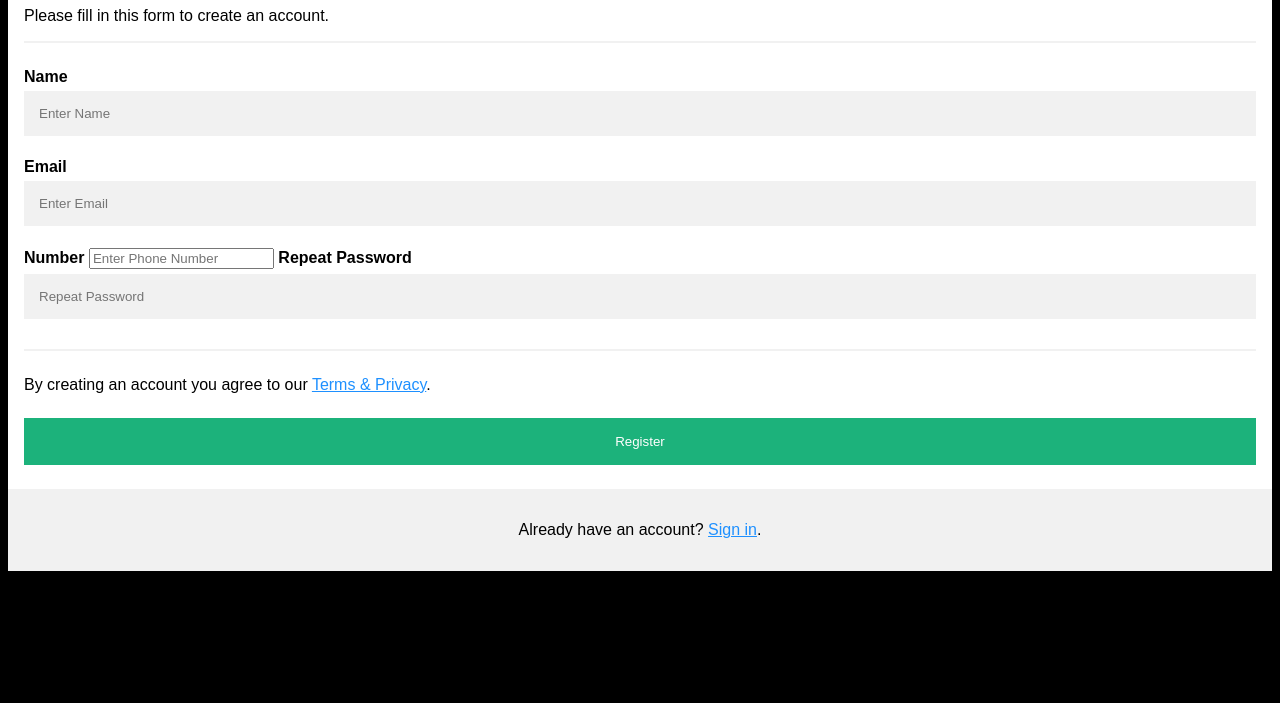
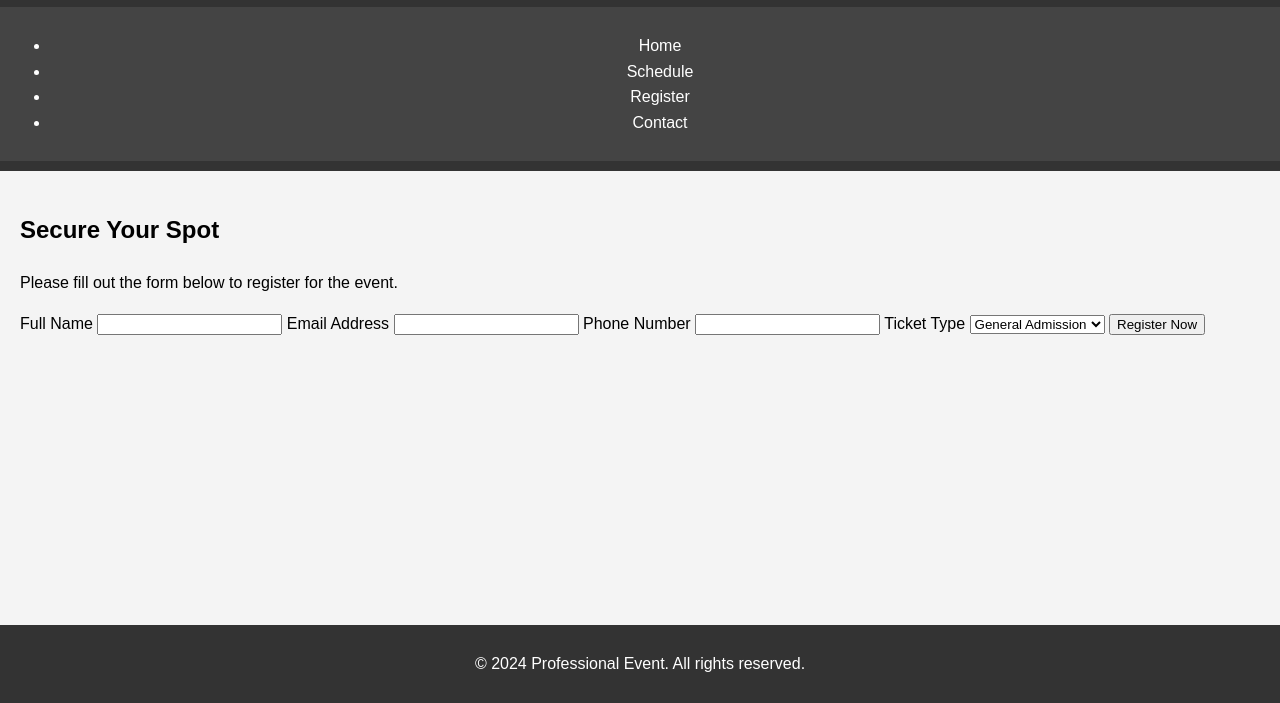
Before and after one commit to Frank-code-r/Midsem, a plain HTML site: page HTML Midsem Project Work/register.html in a window 1280 px wide. Shown: the part 97-800 px from the top of the page. Drawn offline with Linux system fonts and the light colour scheme.

Commit message:
register.html

```diff
--- a/HTML Midsem Project Work/register.html
+++ b/HTML Midsem Project Work/register.html
@@ -1,97 +1,54 @@
 <!DOCTYPE html>
 <html>
 <head>
-<meta name="viewport" content="width=device-width, initial-scale=1">
-<style>
-body {
-  font-family: Arial, Helvetica, sans-serif;
-  background-color: black;
-}
-
-* {
-  box-sizing: border-box;
-}
-
-.container {
-  padding: 16px;
-  background-color: white;
-}
-
-input[type=text], input[type=password] {
-  width: 100%;
-  padding: 15px;
-  margin: 5px 0 22px 0;
-  display: inline-block;
-  border: none;
-  background: #f1f1f1;
-}
-
-input[type=text]:focus, input[type=password]:focus {
-  background-color: #ddd;
-  outline: none;
-}
-
-
-hr {
-  border: 1px solid #f1f1f1;
-  margin-bottom: 25px;
-}
-
-.registerbtn {
-  background-color: #04AA6D;
-  color: white;
-  padding: 16px 20px;
-  margin: 8px 0;
-  border: none;
-  cursor: pointer;
-  width: 100%;
-  opacity: 0.9;
-}
-
-.registerbtn:hover {
-  opacity: 1;
-}
-
-
-a {
-  color: dodgerblue;
-}
-
-.signin {
-  background-color: #f1f1f1;
-  text-align: center;
-}
-</style>
+    <meta charset="UTF-8">
+    <meta name="viewport" content="width=device-width, initial-scale=1.0">
+    <title>Professional Event - Register</title>
+    <link href="https://fonts.googleapis.com/css2?family=Poppins:wght@400;600&display=swap" rel="stylesheet">
+    <link rel="stylesheet" href="styles.css">
 </head>
 <body>
 
-<form action="/action_page.php">
-  <div class="container">
-    <h1>Register Now For JoyHouse</h1>
-    <p>Please fill in this form to create an account.</p>
-    <hr>
-    <label for="name"><b>Name</b></label>
-    <input type="text" placeholder="Enter Name" name="name" id="name" required>
+    <header>
+        <h1>Register for the Event</h1>
+        <nav>
+            <ul>
+                <li><a href="index.html">Home</a></li>
+                <li><a href="schedule.html">Schedule</a></li>
+                <li><a href="register.html">Register</a></li>
+                <li><a href="contact.html">Contact</a></li>
+            </ul>
+        </nav>
+    </header>
 
+    <main>
+        <section id="register-section">
+            <h2>Secure Your Spot</h2>
+            <p>Please fill out the form below to register for the event.</p>
+            <form id="register-form">
+                <label for="name">Full Name</label>
+                <input type="text" id="name" name="name" required>
 
-    <label for="email"><b>Email</b></label>
-    <input type="text" placeholder="Enter Email" name="email" id="email" required>
+                <label for="email">Email Address</label>
+                <input type="email" id="email" name="email" required>
 
-    <label for="no"><b>Number</b></label>
-    <input type="number" placeholder="Enter Phone Number" name="no" id="no" required>
+                <label for="phone">Phone Number</label>
+                <input type="tel" id="phone" name="phone" required>
 
-    <label for="psw-repeat"><b>Repeat Password</b></label>
-    <input type="password" placeholder="Repeat Password" name="psw-repeat" id="psw-repeat" required>
-    <hr>
-    <p>By creating an account you agree to our <a href="#">Terms & Privacy</a>.</p>
+                <label for="ticket">Ticket Type</label>
+                <select id="ticket" name="ticket">
+                    <option value="general">General Admission</option>
+                    <option value="vip">VIP Pass</option>
+                    <option value="student">Student Admission</option>
+                </select>
 
-    <button type="submit" class="registerbtn">Register</button>
-  </div>
+                <button type="submit" class="btn-primary">Register Now</button>
+            </form>
+        </section>
+    </main>
 
-  <div class="container signin">
-    <p>Already have an account? <a href="#">Sign in</a>.</p>
-  </div>
-</form>
-
+    <footer>
+        <p>&copy; 2024 Professional Event. All rights reserved.</p>
+    </footer>
 </body>
 </html>
```
